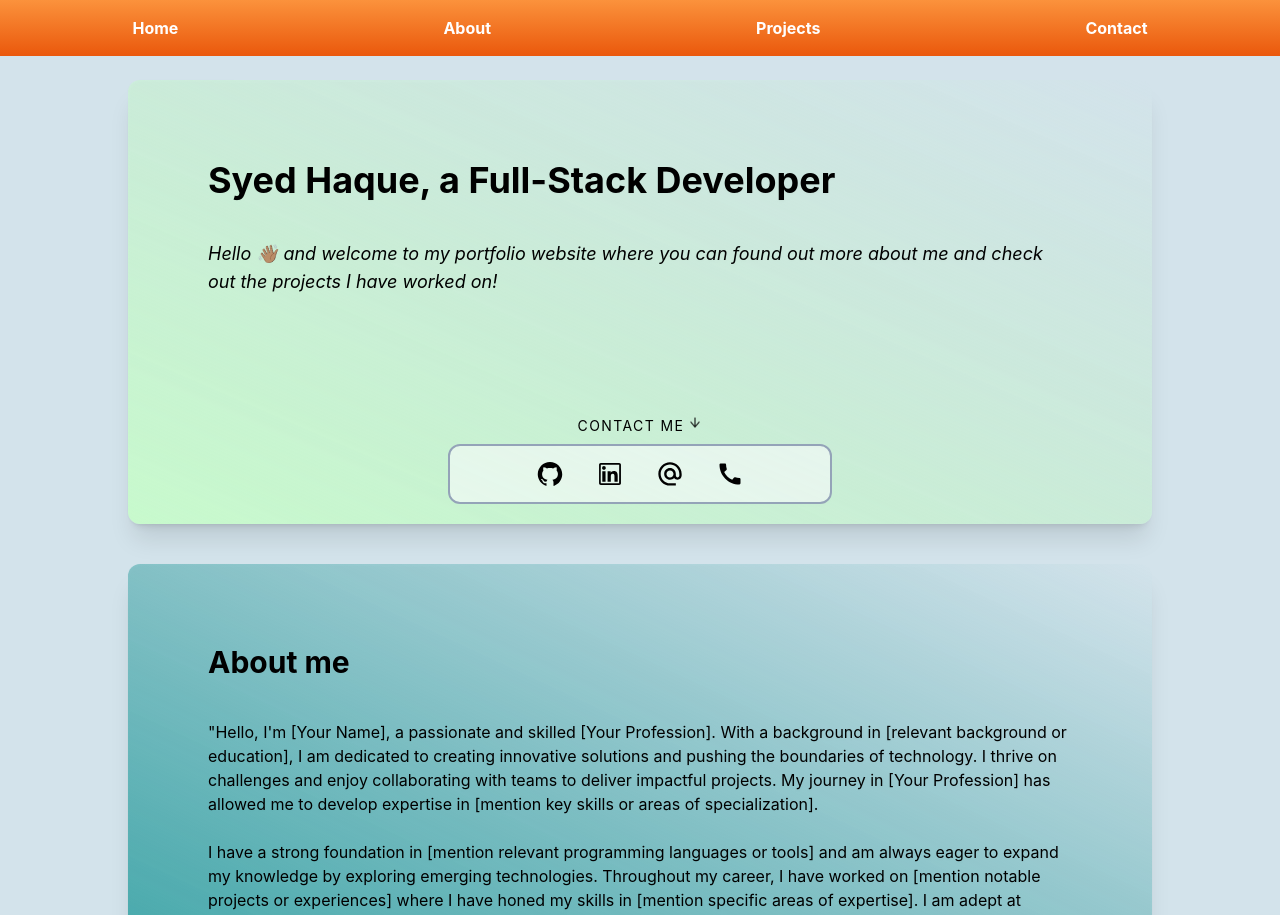
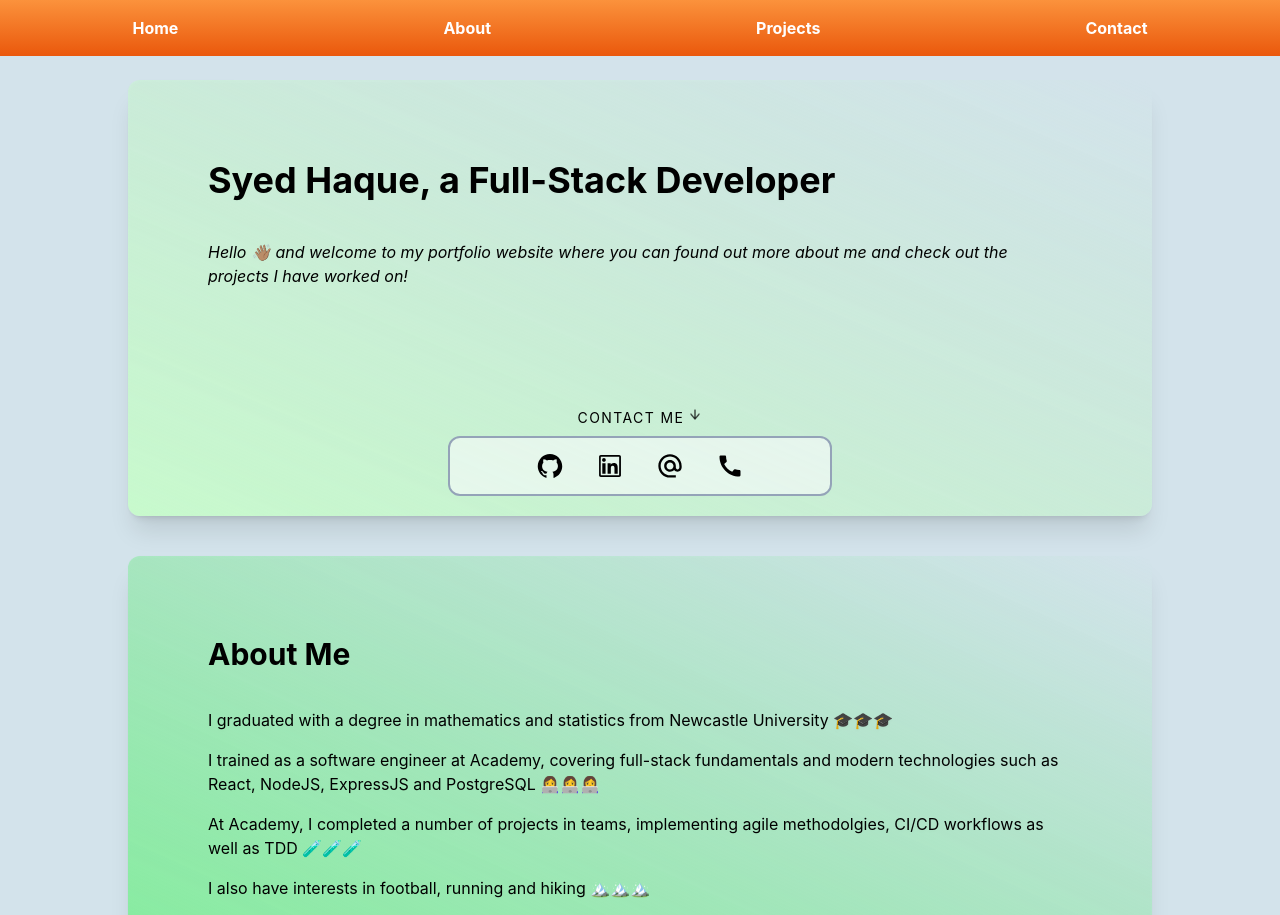
Before and after one commit to syed-45/portfolio, a Next.js app: page / in a window 1280 px wide. Shown: the top 915 px of the page. Built offline with nearby package versions, Linux system fonts and the light colour scheme.

Commit message:
feat: update aboutme section

```diff
--- a/src/components/about.tsx
+++ b/src/components/about.tsx
@@ -2,26 +2,24 @@ export const About = (): JSX.Element => {
   return (
     <section
       id='about'
-      className='min-h-3/4 from-verdigris mt-10 flex flex-col justify-center rounded-xl bg-gradient-to-tr px-7 py-20 shadow-xl drop-shadow-sm sm:px-20 '
+      className='min-h-3/4 from-light-green mt-10 flex flex-col justify-center gap-4 rounded-xl bg-gradient-to-tr px-7 py-20 shadow-xl drop-shadow-sm sm:px-20 '
     >
-      <h2 className='mb-10'>About me</h2>
+      <h2 className='mb-5'>About Me</h2>
       <p>
-        "Hello, I'm [Your Name], a passionate and skilled [Your Profession].
-        With a background in [relevant background or education], I am dedicated
-        to creating innovative solutions and pushing the boundaries of
-        technology. I thrive on challenges and enjoy collaborating with teams to
-        deliver impactful projects. My journey in [Your Profession] has allowed
-        me to develop expertise in [mention key skills or areas of
-        specialization].
-        <br></br>
-        <br></br>I have a strong foundation in [mention relevant programming
-        languages or tools] and am always eager to expand my knowledge by
-        exploring emerging technologies. Throughout my career, I have worked on
-        [mention notable projects or experiences] where I have honed my skills
-        in [mention specific areas of expertise]. I am adept at [mention
-        relevant technical skills or methodologies] and have a keen eye for
-        detail when it comes to delivering high-quality code.
+        I graduated with a degree in mathematics and statistics from Newcastle
+        University 🎓🎓🎓
       </p>
+      <p>
+        I trained as a software engineer at Academy, covering full-stack
+        fundamentals and modern technologies such as React, NodeJS, ExpressJS
+        and PostgreSQL 👩‍💻👩‍💻👩‍💻
+      </p>
+      <p>
+        At Academy, I completed a number of projects in teams, implementing
+        agile methodolgies, CI/CD workflows as well as TDD 🧪🧪🧪
+      </p>
+      <p>I also have interests in football, running and hiking 🏔🏔🏔</p>
+      <p>Check out my projects below 👇</p>
     </section>
   );
 };
--- a/src/pages/index.tsx
+++ b/src/pages/index.tsx
@@ -38,11 +38,11 @@ export default function HomePage() {
       </nav>
       <div className='relative mx-5 max-w-screen-2xl pt-20 sm:mx-auto sm:w-4/5'>
         <main className='min-h-3/4 from-tea-green flex flex-col justify-center rounded-xl bg-gradient-to-tr px-7 pt-20 shadow-xl drop-shadow-sm sm:px-20'>
-          <h1 className='text-4xl'>Syed Haque, a Full-Stack Developer</h1>
-          <h4 className='mb-20 mt-10 font-normal italic'>
+          <h1>Syed Haque, a Full-Stack Developer</h1>
+          <p className='mb-20 mt-10 italic'>
             Hello 👋🏽 and welcome to my portfolio website where you can found out
             more about me and check out the projects I have worked on!
-          </h4>
+          </p>
           <h5 className='mb-2 mt-10 flex items-center justify-center gap-1 text-sm font-normal tracking-widest'>
             CONTACT ME <AiOutlineArrowDown className='animate-bounce' />
           </h5>
```
